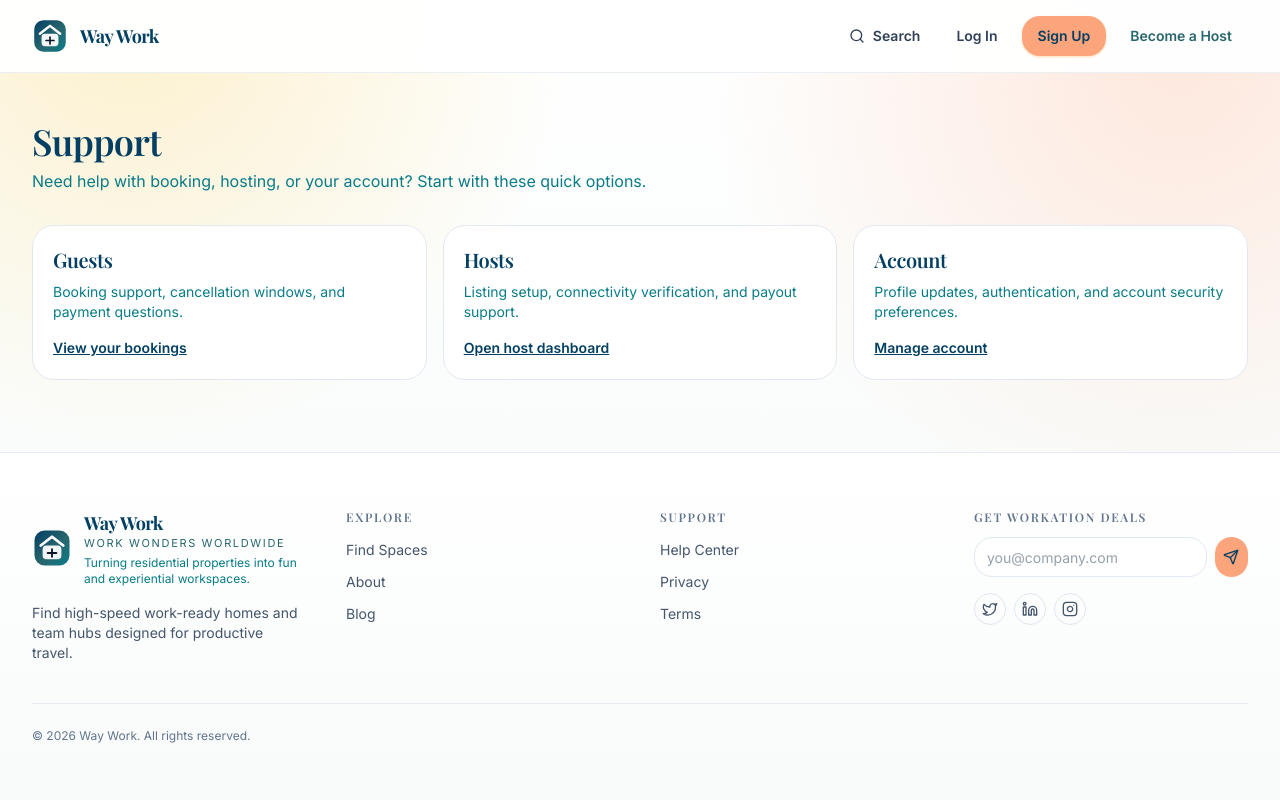
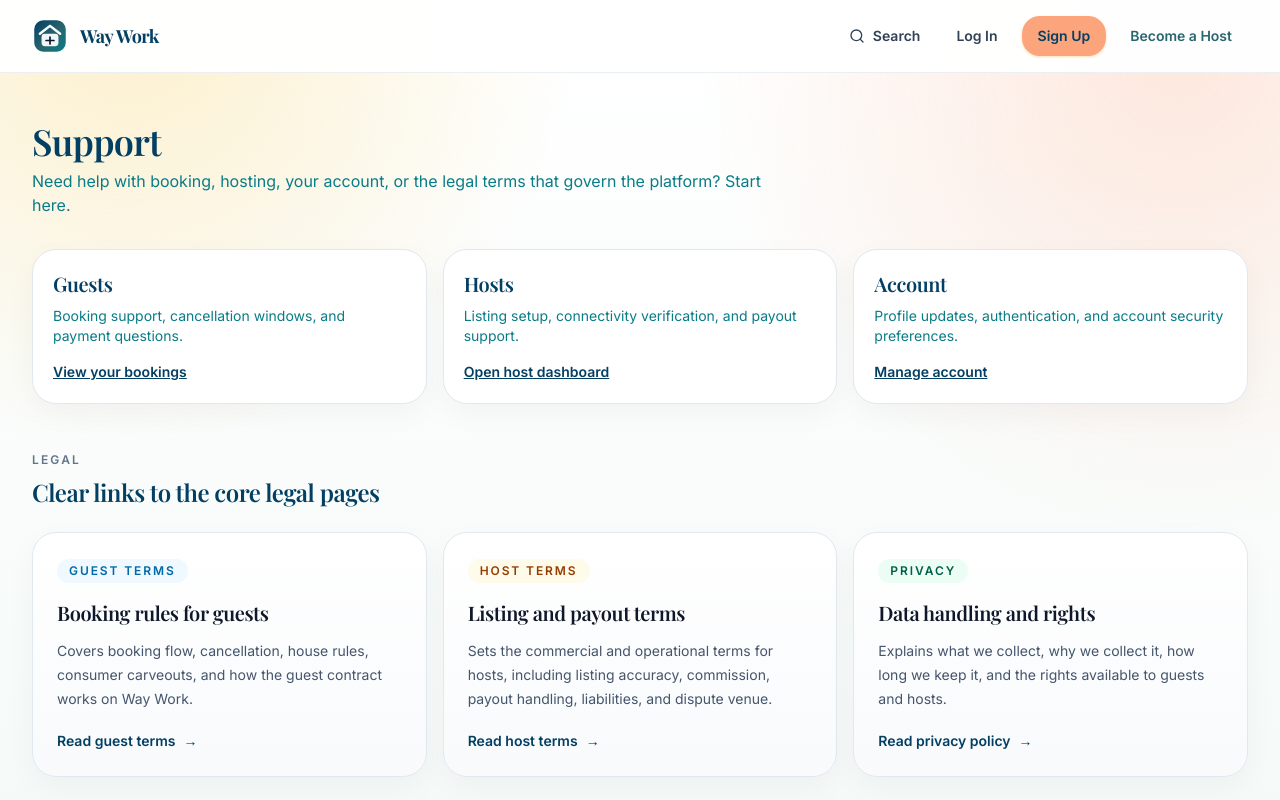
Before and after one commit to rmc91180/waywork, a Next.js app: page /support in a window 1280 px wide. Shown: the top 800 px of the page. Built offline with nearby package versions, Linux system fonts and the light colour scheme; no server answers.

Commit message:
Polish legal landing pages

```diff
--- a/src/app/(marketing)/support/page.tsx
+++ b/src/app/(marketing)/support/page.tsx
@@ -8,21 +8,28 @@ export const metadata = {
 export default function SupportPage() {
   return (
     <div className="waywork-shell py-12">
-      <h1 className="text-4xl font-semibold text-[var(--ww-primary-blue)]">Support</h1>
-      <p className="mt-2 max-w-2xl text-[var(--ww-text-primary)]">
-        Need help with booking, hosting, or your account? Start with these quick options.
-      </p>
+      <div className="max-w-3xl">
+        <h1 className="text-4xl font-semibold text-[var(--ww-primary-blue)]">Support</h1>
+        <p className="mt-2 text-[var(--ww-text-primary)]">
+          Need help with booking, hosting, your account, or the legal terms that govern the platform?
+          Start here.
+        </p>
+      </div>
+
       <div className="mt-8 grid gap-4 md:grid-cols-3">
-        <article className="rounded-2xl border border-slate-200 bg-white p-5">
+        <article className="rounded-[1.5rem] border border-slate-200 bg-white p-5 shadow-[0_10px_30px_rgba(15,23,42,0.04)]">
           <h2 className="text-xl font-semibold text-[var(--ww-primary-blue)]">Guests</h2>
           <p className="mt-2 text-sm text-[var(--ww-text-primary)]">
             Booking support, cancellation windows, and payment questions.
           </p>
-          <Link href="/bookings" className="mt-4 inline-flex text-sm font-semibold text-[var(--ww-primary-blue)] underline">
+          <Link
+            href="/bookings"
+            className="mt-4 inline-flex text-sm font-semibold text-[var(--ww-primary-blue)] underline"
+          >
             View your bookings
           </Link>
         </article>
-        <article className="rounded-2xl border border-slate-200 bg-white p-5">
+        <article className="rounded-[1.5rem] border border-slate-200 bg-white p-5 shadow-[0_10px_30px_rgba(15,23,42,0.04)]">
           <h2 className="text-xl font-semibold text-[var(--ww-primary-blue)]">Hosts</h2>
           <p className="mt-2 text-sm text-[var(--ww-text-primary)]">
             Listing setup, connectivity verification, and payout support.
@@ -34,16 +41,85 @@ export default function SupportPage() {
             Open host dashboard
           </Link>
         </article>
-        <article className="rounded-2xl border border-slate-200 bg-white p-5">
+        <article className="rounded-[1.5rem] border border-slate-200 bg-white p-5 shadow-[0_10px_30px_rgba(15,23,42,0.04)]">
           <h2 className="text-xl font-semibold text-[var(--ww-primary-blue)]">Account</h2>
           <p className="mt-2 text-sm text-[var(--ww-text-primary)]">
             Profile updates, authentication, and account security preferences.
           </p>
-          <Link href="/account" className="mt-4 inline-flex text-sm font-semibold text-[var(--ww-primary-blue)] underline">
+          <Link
+            href="/account"
+            className="mt-4 inline-flex text-sm font-semibold text-[var(--ww-primary-blue)] underline"
+          >
             Manage account
           </Link>
         </article>
       </div>
+
+      <section className="mt-12">
+        <div className="flex items-end justify-between gap-4">
+          <div>
+            <p className="text-xs font-semibold uppercase tracking-[0.18em] text-slate-500">Legal</p>
+            <h2 className="mt-2 text-2xl font-semibold text-[var(--ww-primary-blue)]">
+              Clear links to the core legal pages
+            </h2>
+          </div>
+        </div>
+        <div className="mt-6 grid gap-4 lg:grid-cols-3">
+          <article className="group rounded-[1.5rem] border border-slate-200 bg-gradient-to-b from-white to-slate-50 p-6 shadow-[0_10px_30px_rgba(15,23,42,0.04)] transition hover:-translate-y-0.5 hover:shadow-[0_14px_34px_rgba(15,23,42,0.08)]">
+            <div className="inline-flex rounded-full bg-sky-50 px-3 py-1 text-xs font-semibold uppercase tracking-[0.16em] text-sky-700">
+              Guest Terms
+            </div>
+            <h3 className="mt-4 text-xl font-semibold text-slate-900">Booking rules for guests</h3>
+            <p className="mt-3 text-sm leading-6 text-slate-600">
+              Covers booking flow, cancellation, house rules, consumer carveouts, and how the guest
+              contract works on Way Work.
+            </p>
+            <Link
+              href="/terms#guest-terms"
+              className="mt-5 inline-flex items-center gap-2 text-sm font-semibold text-[var(--ww-primary-blue)]"
+            >
+              Read guest terms
+              <span aria-hidden>→</span>
+            </Link>
+          </article>
+
+          <article className="group rounded-[1.5rem] border border-slate-200 bg-gradient-to-b from-white to-slate-50 p-6 shadow-[0_10px_30px_rgba(15,23,42,0.04)] transition hover:-translate-y-0.5 hover:shadow-[0_14px_34px_rgba(15,23,42,0.08)]">
+            <div className="inline-flex rounded-full bg-amber-50 px-3 py-1 text-xs font-semibold uppercase tracking-[0.16em] text-amber-800">
+              Host Terms
+            </div>
+            <h3 className="mt-4 text-xl font-semibold text-slate-900">Listing and payout terms</h3>
+            <p className="mt-3 text-sm leading-6 text-slate-600">
+              Sets the commercial and operational terms for hosts, including listing accuracy,
+              commission, payout handling, liabilities, and dispute venue.
+            </p>
+            <Link
+              href="/terms#host-terms"
+              className="mt-5 inline-flex items-center gap-2 text-sm font-semibold text-[var(--ww-primary-blue)]"
+            >
+              Read host terms
+              <span aria-hidden>→</span>
+            </Link>
+          </article>
+
+          <article className="group rounded-[1.5rem] border border-slate-200 bg-gradient-to-b from-white to-slate-50 p-6 shadow-[0_10px_30px_rgba(15,23,42,0.04)] transition hover:-translate-y-0.5 hover:shadow-[0_14px_34px_rgba(15,23,42,0.08)]">
+            <div className="inline-flex rounded-full bg-emerald-50 px-3 py-1 text-xs font-semibold uppercase tracking-[0.16em] text-emerald-800">
+              Privacy
+            </div>
+            <h3 className="mt-4 text-xl font-semibold text-slate-900">Data handling and rights</h3>
+            <p className="mt-3 text-sm leading-6 text-slate-600">
+              Explains what we collect, why we collect it, how long we keep it, and the rights available
+              to guests and hosts.
+            </p>
+            <Link
+              href="/privacy"
+              className="mt-5 inline-flex items-center gap-2 text-sm font-semibold text-[var(--ww-primary-blue)]"
+            >
+              Read privacy policy
+              <span aria-hidden>→</span>
+            </Link>
+          </article>
+        </div>
+      </section>
     </div>
   );
 }
--- a/src/app/(marketing)/terms/page.tsx
+++ b/src/app/(marketing)/terms/page.tsx
@@ -55,7 +55,7 @@ export default function TermsPage() {
         </p>
       </section>
 
-      <section className="mt-10 max-w-4xl">
+      <section id="guest-terms" className="mt-10 max-w-4xl scroll-mt-24">
         <h2 className="text-2xl font-semibold text-[var(--ww-primary-blue)]">1. Guest Terms</h2>
         <p className="mt-3 text-sm leading-7 text-[var(--ww-text-primary)]">
           These terms apply when a guest searches, books, pays for, or stays in a listing on Way Work.
@@ -78,7 +78,7 @@ export default function TermsPage() {
         </div>
       </section>
 
-      <section className="mt-10 max-w-4xl">
+      <section id="host-terms" className="mt-10 max-w-4xl scroll-mt-24">
         <h2 className="text-2xl font-semibold text-[var(--ww-primary-blue)]">2. Host Terms</h2>
         <p className="mt-3 text-sm leading-7 text-[var(--ww-text-primary)]">
           These terms apply when a host creates, publishes, manages, or receives bookings for a listing
@@ -102,7 +102,7 @@ export default function TermsPage() {
         </div>
       </section>
 
-      <section className="mt-10 max-w-4xl">
+      <section id="platform-terms" className="mt-10 max-w-4xl scroll-mt-24">
         <h2 className="text-2xl font-semibold text-[var(--ww-primary-blue)]">3. Platform Terms</h2>
         <ul className="mt-4 list-disc space-y-2 pl-5 text-sm leading-7 text-[var(--ww-text-primary)]">
           {platformTerms.map((item) => (
@@ -111,7 +111,7 @@ export default function TermsPage() {
         </ul>
       </section>
 
-      <section className="mt-10 max-w-4xl">
+      <section id="disputes" className="mt-10 max-w-4xl scroll-mt-24">
         <h2 className="text-2xl font-semibold text-[var(--ww-primary-blue)]">4. Priority, Governing Law, and Disputes</h2>
         <p className="mt-3 text-sm leading-7 text-[var(--ww-text-primary)]">
           For hosts, these terms, together with any signed schedule or commercial addendum, govern the
@@ -136,7 +136,7 @@ export default function TermsPage() {
         </div>
       </section>
 
-      <section className="mt-10 max-w-4xl">
+      <section id="review" className="mt-10 max-w-4xl scroll-mt-24">
         <h2 className="text-2xl font-semibold text-[var(--ww-primary-blue)]">5. Final Review</h2>
         <p className="mt-3 text-sm leading-7 text-[var(--ww-text-primary)]">
           This draft is designed to be practical, platform-friendly, and commercially robust, but it is
--- a/src/components/shared/footer.tsx
+++ b/src/components/shared/footer.tsx
@@ -61,18 +61,26 @@ export function Footer() {
               </li>
               <li>
                 <Link
+                  href="/terms#guest-terms"
+                  className="text-sm text-slate-600 transition-colors hover:text-slate-900"
+                >
+                  Guest Terms
+                </Link>
+              </li>
+              <li>
+                <Link
+                  href="/terms#host-terms"
+                  className="text-sm text-slate-600 transition-colors hover:text-slate-900"
+                >
+                  Host Terms
+                </Link>
+              </li>
+              <li>
+                <Link
                   href="/privacy"
                   className="text-sm text-slate-600 transition-colors hover:text-slate-900"
                 >
                   Privacy
-                </Link>
-              </li>
-              <li>
-                <Link
-                  href="/terms"
-                  className="text-sm text-slate-600 transition-colors hover:text-slate-900"
-                >
-                  Terms
                 </Link>
               </li>
             </ul>
```
